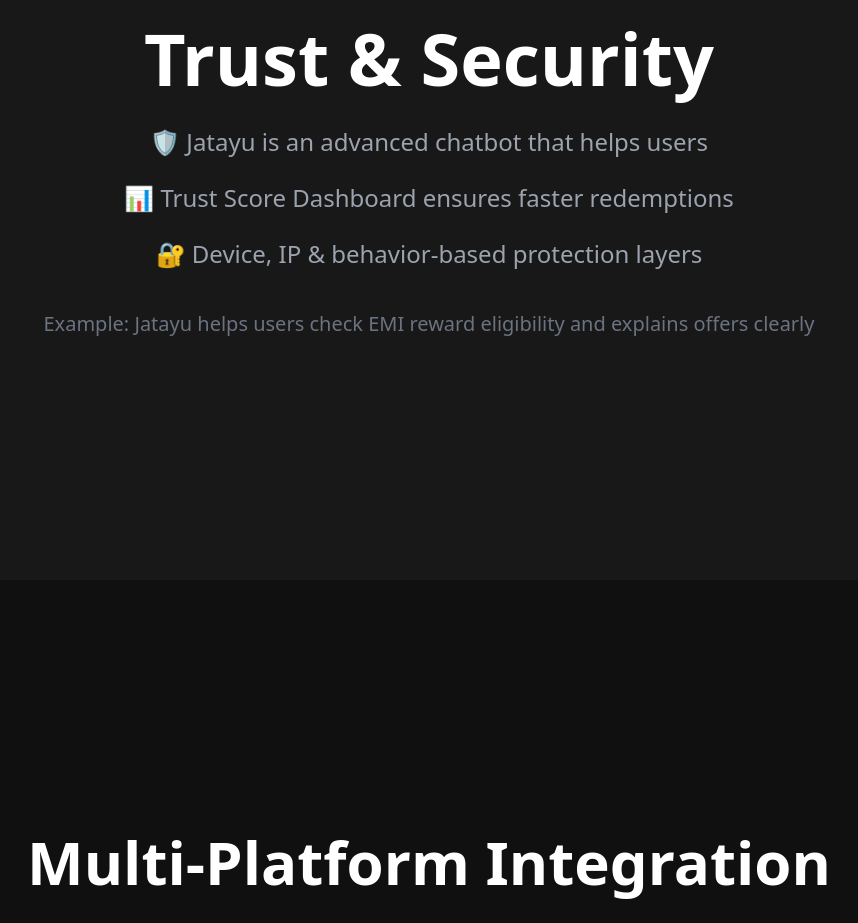
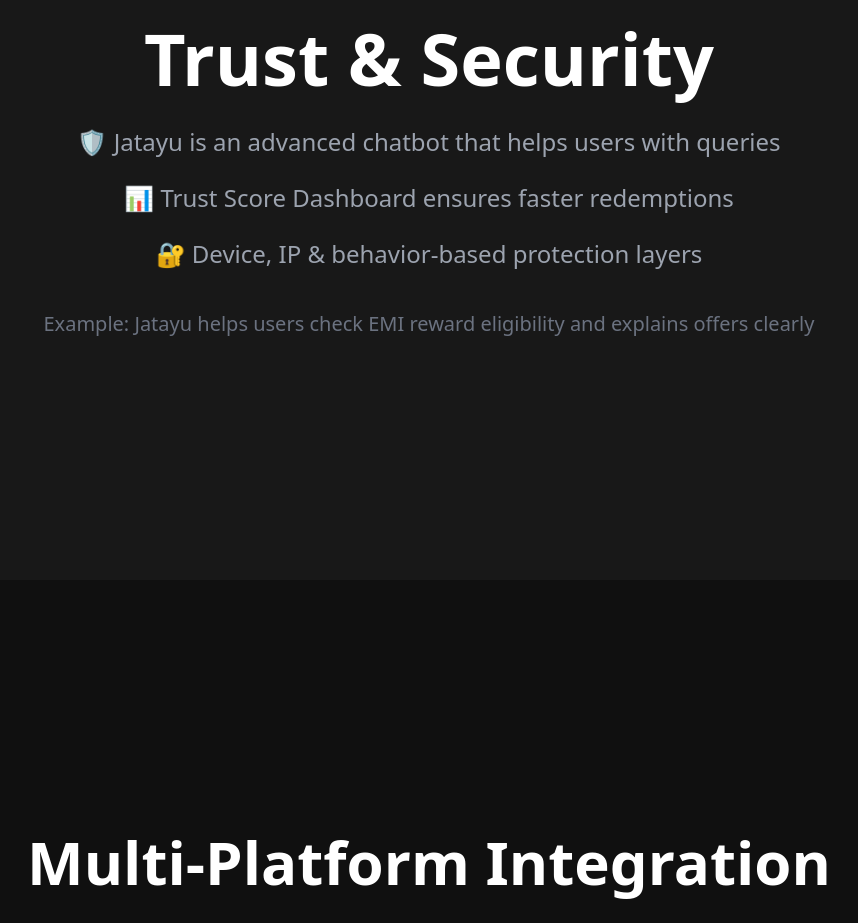
Before and after one commit to praveenreddy1609/savenest-landing, a Next.js app: page / in a window 1280 px wide. Shown: the part 5020-5943 px from the top of the page, without its empty margins (211-1069 px from the left). Built offline with nearby package versions, Linux system fonts and the light colour scheme.

Commit message:
Update index.tsx

```diff
--- a/pages/index.tsx
+++ b/pages/index.tsx
@@ -89,7 +89,7 @@ export default function SaveNestPreview() {
       <section className="min-h-screen flex flex-col items-center justify-center text-center px-6 py-20 bg-[#181818]">
         <h2 className="text-6xl md:text-7xl font-bold mb-8">Trust & Security</h2>
         <ul className="text-2xl text-gray-400 space-y-6 max-w-4xl">
-          <li>🛡️ Jatayu is an advanced chatbot that helps users</li>
+          <li>🛡️ Jatayu is an advanced chatbot that helps users with queries</li>
           <li>📊 Trust Score Dashboard ensures faster redemptions</li>
           <li>🔐 Device, IP & behavior-based protection layers</li>
         </ul>
```
